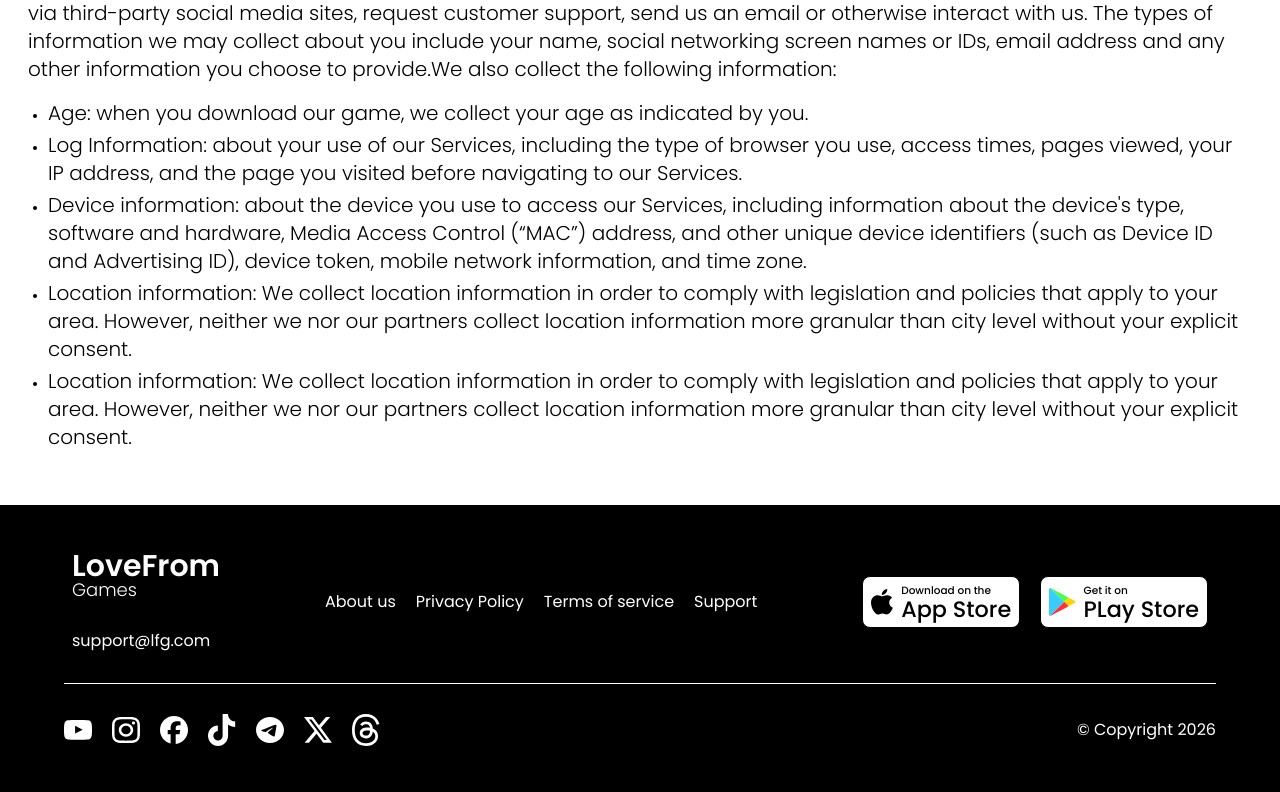
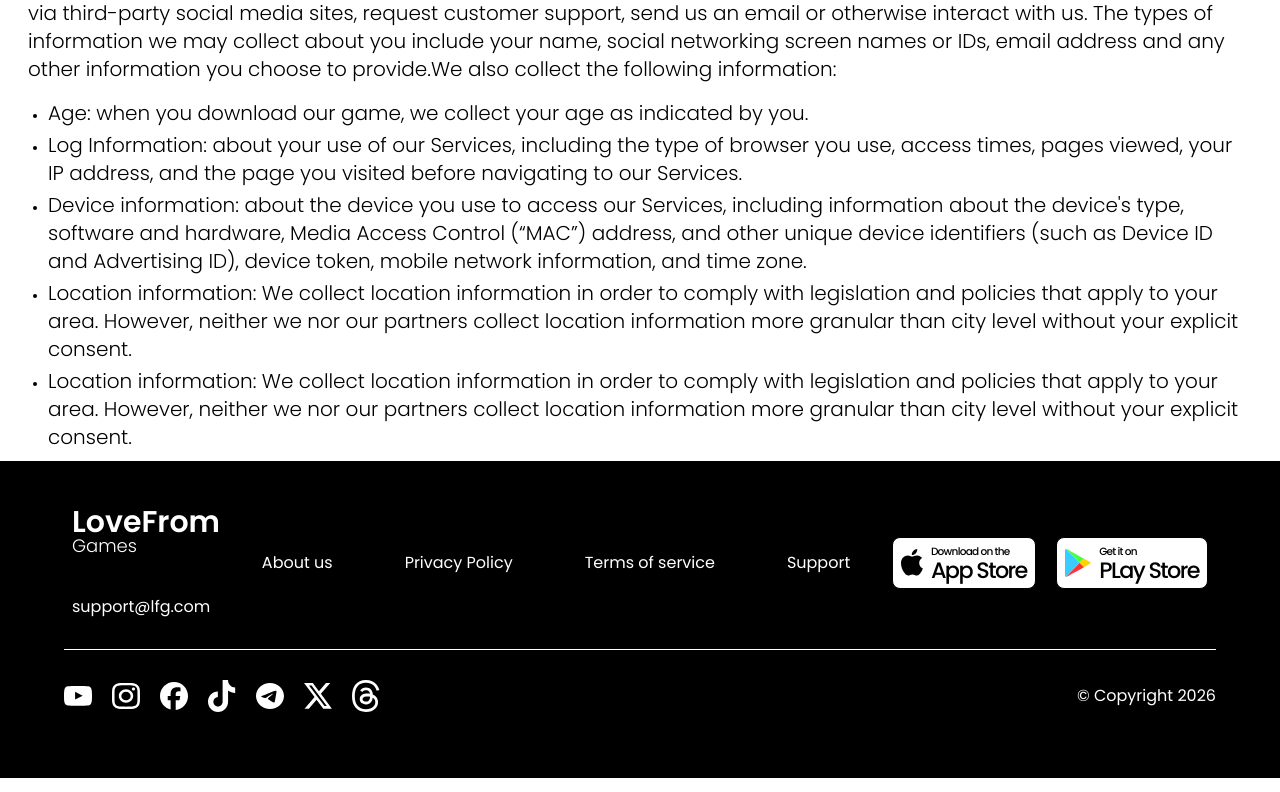
Before and after one commit to lomsadze123/lovefgame, a Next.js app: page /privacy in a window 1280 px wide. Shown: the part 1231-2023 px from the top of the page. Built offline with nearby package versions, Linux system fonts and the light colour scheme.

Commit message:
feat: enhance layout consistency in AppStoreButtons and Footer components

```diff
--- a/components/footer/app-store-Buttons.tsx
+++ b/components/footer/app-store-Buttons.tsx
@@ -17,8 +17,10 @@ export function AppStoreButtons(props: AppStoreButtonsProps) {
         alt="Product logo"
       />
       <div className="font-medium">
-        <p className="text-[0.659rem]">{text}</p>
-        <p className="text-[1.395rem] leading-none">{title}</p>
+        <p className="text-[0.659rem] tracking-[-0.07em]">{text}</p>
+        <p className="text-[1.395rem] leading-none tracking-[-0.07em]">
+          {title}
+        </p>
       </div>
     </div>
   );
--- a/components/footer/index.tsx
+++ b/components/footer/index.tsx
@@ -6,10 +6,10 @@ import Link from "next/link";
 
 export function Footer() {
   return (
-    <footer className="pb-[2.9rem] mt-11 border-t-[0.625rem] lg:border-t-[#FFFFFF] w-full flex flex-col items-center lg:bg-black lg:text-white">
+    <footer className="pb-[2.9rem] mt-11 border-t-[0.625rem] lg:border-t-[#FFFFFF] w-full flex flex-col items-center lg:bg-black lg:text-white lg:mt-0 lg:pb-16.5">
       <div className="mt-[2.89rem] px-2 flex flex-col gap-[1.88rem] border-b pb-[1.88rem] lg:flex-row lg:items-center lg:justify-between lg:gap-7 sm:w-[90%]">
-        <div className="space-y-[1.88rem]">
-          <p className="flex flex-col [&_span]:leading-none">
+        <div>
+          <p className="flex flex-col [&_span]:leading-none mb-[1.88rem] lg:mb-10">
             <span className="font-semibold text-3xl">LoveFrom</span>
             <span className="font-light text-lg">Games</span>
           </p>
@@ -17,7 +17,7 @@ export function Footer() {
         </div>
 
         <nav>
-          <ul className="flex flex-col gap-5 lg:flex-row">
+          <ul className="flex flex-col gap-5 lg:flex-row xl:gap-18">
             <li>
               <Link href="/about">About us</Link>
             </li>
```
